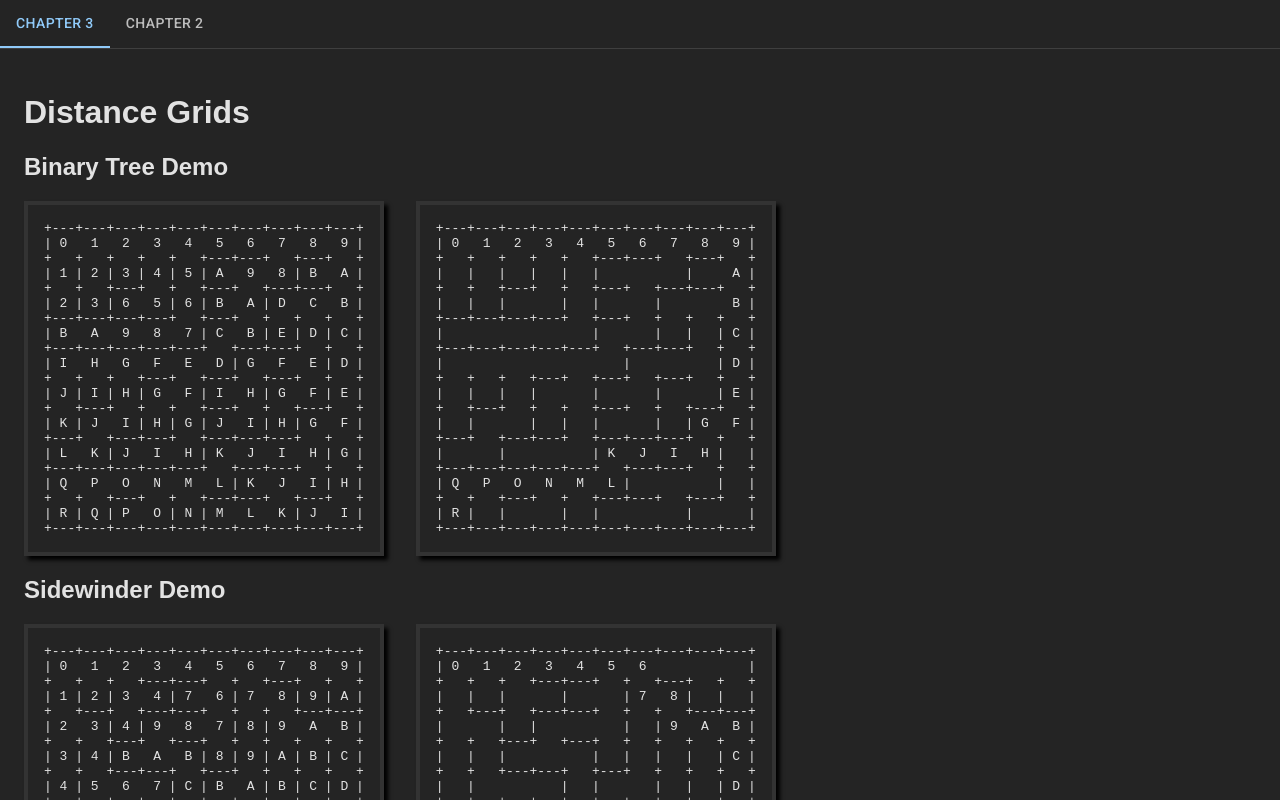
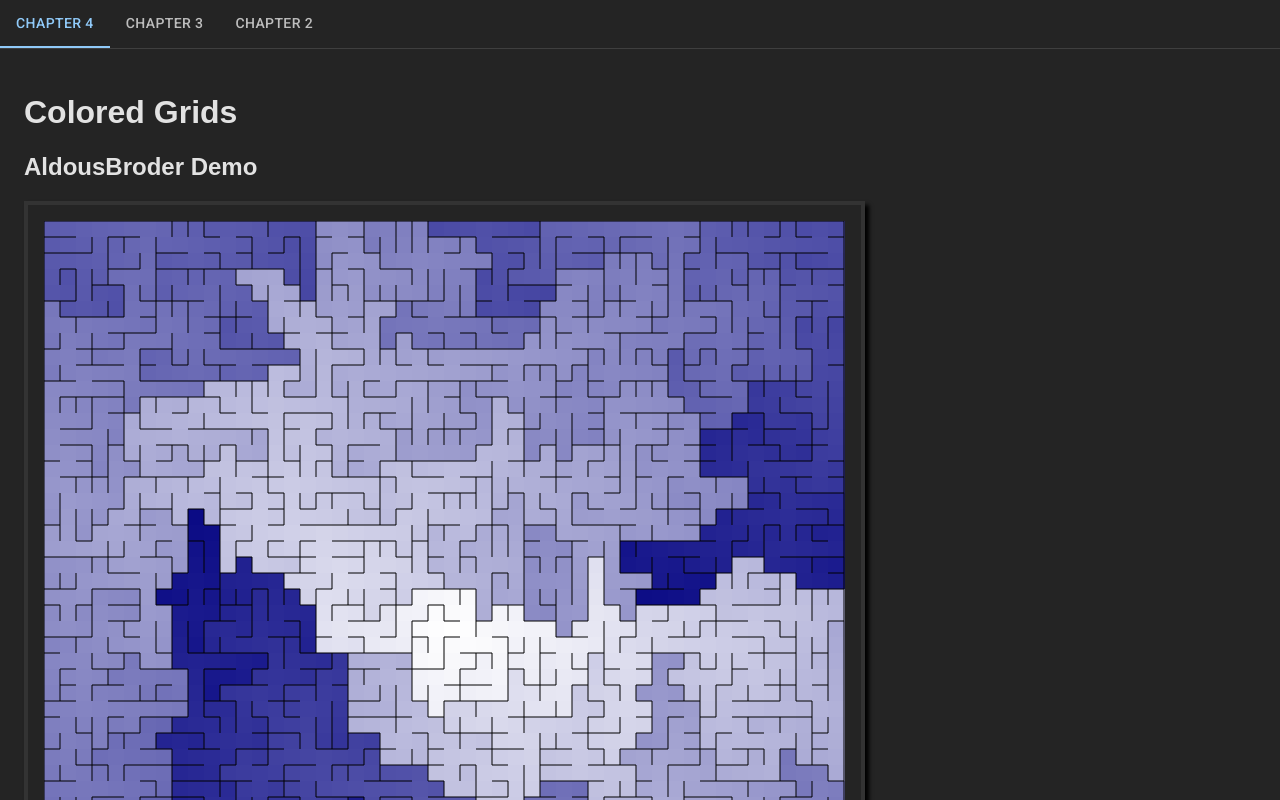
Before and after one commit to onsubmit/mazes-app, a React (Vite) app: page / in a window 1280 px wide. Shown: the top 800 px of the page. Built offline with nearby package versions, Linux system fonts and the light colour scheme.

Commit message:
Add Aldous Broder and Chapter 4

```diff
--- a/src/App.tsx
+++ b/src/App.tsx
@@ -5,6 +5,7 @@ import * as React from 'react';
 
 import Chapter02 from './components/chapters/chapter02';
 import Chapter03 from './components/chapters/chapter03';
+import Chapter04 from './components/chapters/chapter04';
 
 type ChapterPanelProps = {
   children: React.ReactNode;
@@ -54,7 +55,7 @@ function getChapterPanelProps(
 export default function App() {
   const [value, setValue] = React.useState(0);
 
-  const chapters = [<Chapter03 />, <Chapter02 />];
+  const chapters = [<Chapter04 />, <Chapter03 />, <Chapter02 />];
   return (
     <Box sx={{ width: '100%' }}>
       <Box sx={{ borderBottom: 1, borderColor: 'divider' }}>
--- /dev/null
+++ b/src/algorithms/generation/aldousBroder.ts
@@ -0,0 +1,23 @@
+import Grid from '../../grid';
+import { sample } from '../../random';
+import MazeGenerator from './mazeGenerator';
+
+export default class AldousBroder implements MazeGenerator {
+  execute = <T extends Grid>(grid: T): T => {
+    let cell = grid.getRandomCell();
+    let numUnvisited = grid.size - 1;
+
+    while (numUnvisited > 0) {
+      const neighbor = sample(cell.neighbors);
+
+      if (!neighbor.hasLinks) {
+        cell.link(neighbor);
+        numUnvisited--;
+      }
+
+      cell = neighbor;
+    }
+
+    return grid;
+  };
+}
--- a/src/cell.ts
+++ b/src/cell.ts
@@ -26,6 +26,10 @@ export default class Cell {
 
   get links(): Cell[] {
     return [...this.#links.keys()];
+  }
+
+  get hasLinks(): boolean {
+    return this.#links.size > 0;
   }
 
   get neighbors(): Cell[] {
--- /dev/null
+++ b/src/components/chapters/chapter04.tsx
@@ -0,0 +1,24 @@
+import './chapterStyles.scss';
+
+import AldousBroder from '../../algorithms/generation/aldousBroder';
+import ColoredGrid from '../../coloredGrid';
+import Canvas from '../canvas';
+
+export default function Chapter04() {
+  const coloredAldousBroderGrid = new AldousBroder().execute(new ColoredGrid(50, 50));
+  const coloredAldousBroderGridStart = coloredAldousBroderGrid.getOrThrow(
+    coloredAldousBroderGrid.rows / 2,
+    coloredAldousBroderGrid.columns / 2
+  );
+  coloredAldousBroderGrid.setPathStart(coloredAldousBroderGridStart);
+
+  return (
+    <>
+      <h1>Colored Grids</h1>
+      <h2>AldousBroder Demo</h2>
+      <div className="row">
+        <Canvas grid={coloredAldousBroderGrid} cellSize={16}></Canvas>
+      </div>
+    </>
+  );
+}
```
Also changed, not shown: 1 other file (tests, documents, lock files or other folders).
